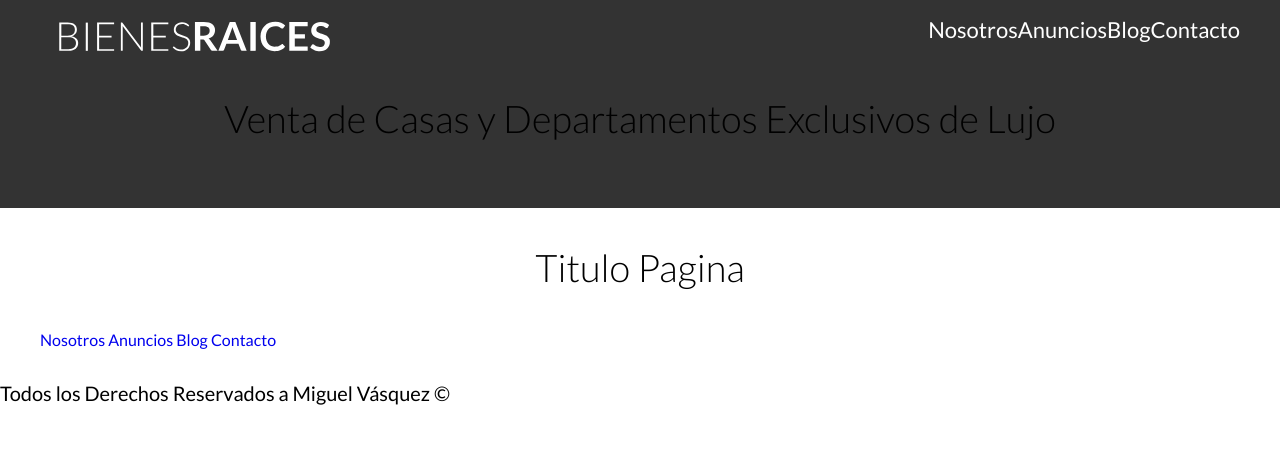
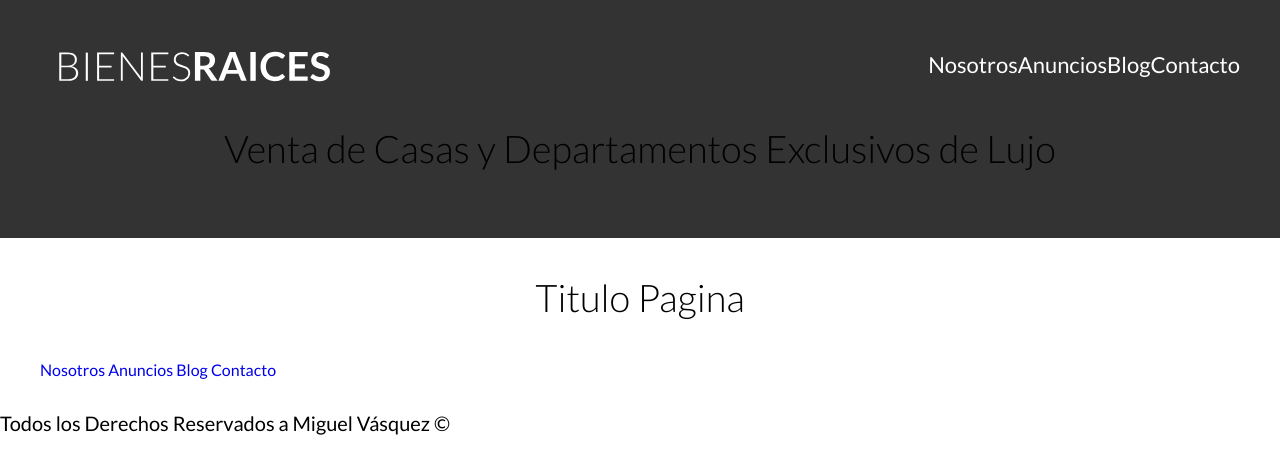
Before and after one commit to MigdeveloperWeb/Bienes-raices-Udemy, a website: page index.html in a window 1280 px wide. Drawn offline with Linux system fonts and the light colour scheme.

Commit message:
Terminando la navegacion

```diff
--- a/src/scss/layout/_navegacion.scss
+++ b/src/scss/layout/_navegacion.scss
@@ -1,6 +1,7 @@
 .barra{
   display: flex;
   flex-direction: column;
+  padding-top: 3rem;
   @include tablet{
     flex-direction: row;
     justify-content: space-between;
@@ -11,6 +12,7 @@
 
   @include tablet{
     display: flex;
+    align-items: center;
   }
 
   a{
@@ -23,9 +25,11 @@
 
 @include tablet{
   margin-right: 2rem;
+  font-size: 1.8rem;
 
   &:last-of-type{
     margin-right: 0;
+
   }
 }
 
```
Also changed, not shown: build/css/app.css, 1 other file.
